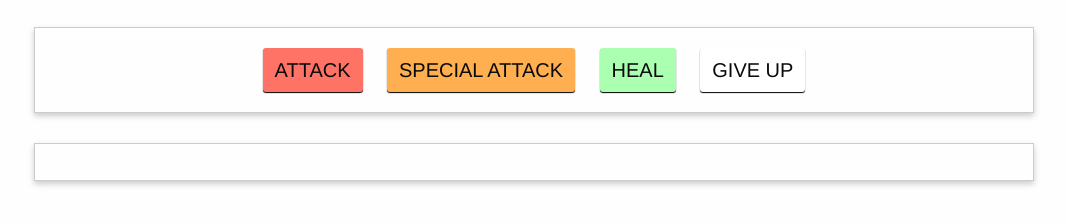
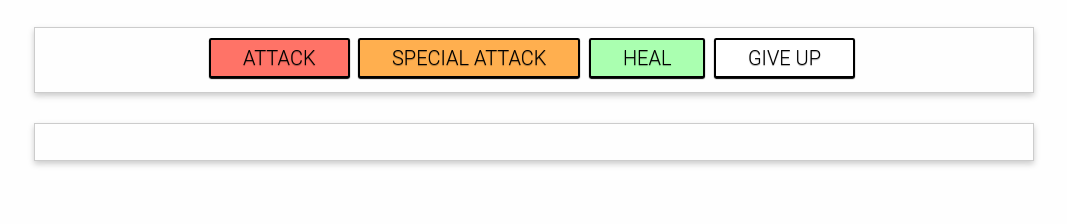
Before and after one commit to chhunsocheat/Vue-Monster-Project, a plain HTML site: page index.html in a window 1280 px wide. Both pictures are taken after a click on the button "START NEW GAME". Shown: the part 134-358 px from the top of the page, without its empty margins (106-1173 px from the left). Drawn offline with nearby package versions, Linux system fonts and the light colour scheme.

Commit message:
new button

```diff
--- a/app.js
+++ b/app.js
@@ -12,14 +12,9 @@ new Vue({
             this.monsterHealth=100;
         },
         attack:function(){
-            let max=10;
-            let min=3;
-            let damage=Math.max(Math.floor(Math.random()*max)+1,min)
-            this.playerHealth-=damage;
-             max=15;
-             min=3;
-            damage=Math.max(Math.floor(Math.random()*max)+1,min)
-            this.monsterHealth-=damage;
+
+            this.playerHealth-=this.calculateDamage(3,15);
+            this.monsterHealth-=this.calculateDamage(3,20);
             if(this.playerHealth<=0){
                 alert("You've Lost")
                 this.startGame();
@@ -33,12 +28,21 @@ new Vue({
             let min=3;
             let damage=Math.max(Math.floor(Math.random()*max)+1,min)
             this.playerHealth-=damage;
+            this.monsterHealth-=damage;
         },
         heal:function(){
-
+            let max=20;
+            let min=3;
+            let damage=Math.max(Math.floor(Math.random()*max)+1,min)
+            this.playerHealth+=damage;
         },
         giveUp:function(){
-
+            alert("You are a loser");
+            this.gameIsRunning=false;
+            this.startGame();
         },
+        calculateDamage:function(min,max){
+            return Math.max(Math.floor(Math.random()*max)+1,min)
+        }
     }
 })
--- a/css/app.css
+++ b/css/app.css
@@ -92,3 +92,126 @@ button {
 #give-up:hover {
     background-color: #c7c7c7;
 }
+.button5 {
+    display: inline-block;
+    padding: 0.4em 1.6em;
+    border: 0.1em solid #000000;
+    margin:0 0.2em 0.2em 0;
+    border-radius:0.12em;
+    box-sizing: border-box;
+    text-decoration:none;
+    font-family:'Roboto',sans-serif;
+    font-weight:300;
+    color:#000000;
+    text-shadow: 0 0.04em 0.04em rgba(0,0,0,0.35);
+
+    background-color:#42cc8c;
+text-align:center;
+transition: all 0.15s;
+
+}
+.button5:hover{
+text-shadow: 0 0 2em rgba(255,255,255,1);
+color:#FFFFFF;
+border-color:#FFFFFF;
+}
+.button-attack {
+    display: inline-block;
+    padding: 0.4em 1.6em;
+    border: 0.1em solid #000000;
+    margin:0 0.2em 0.2em 0;
+    border-radius:0.12em;
+    box-sizing: border-box;
+    text-decoration:none;
+    font-family:'Roboto',sans-serif;
+    font-weight:300;
+    color:#000000;
+    text-shadow: 0 0.04em 0.04em rgba(0,0,0,0.35);
+
+    background-color:#ee183b;
+text-align:center;
+transition: all 0.15s;
+
+}
+.button-attack:hover{
+text-shadow: 0 0 2em rgba(255,255,255,1);
+color:#FFFFFF;
+border-color:#FFFFFF;
+}
+.button-special {
+    display: inline-block;
+    padding: 0.4em 1.6em;
+    border: 0.1em solid #000000;
+    margin:0 0.2em 0.2em 0;
+    border-radius:0.12em;
+    box-sizing: border-box;
+    text-decoration:none;
+    font-family:'Roboto',sans-serif;
+    font-weight:300;
+    color:#000000;
+    text-shadow: 0 0.04em 0.04em rgba(0,0,0,0.35);
+
+    background-color:#e4e128;
+text-align:center;
+transition: all 0.15s;
+
+}
+.button-special:hover{
+text-shadow: 0 0 2em rgba(255,255,255,1);
+color:#FFFFFF;
+border-color:#FFFFFF;
+}
+.button-heal {
+    display: inline-block;
+    padding: 0.4em 1.6em;
+    border: 0.1em solid #000000;
+    margin:0 0.2em 0.2em 0;
+    border-radius:0.12em;
+    box-sizing: border-box;
+    text-decoration:none;
+    font-family:'Roboto',sans-serif;
+    font-weight:300;
+    color:#000000;
+    text-shadow: 0 0.04em 0.04em rgba(0,0,0,0.35);
+
+    background-color:#42cc8c;
+text-align:center;
+transition: all 0.15s;
+
+}
+.button-heal:hover{
+text-shadow: 0 0 2em rgba(255,255,255,1);
+color:#FFFFFF;
+border-color:#FFFFFF;
+}
+.button-giveup {
+    display: inline-block;
+    padding: 0.4em 1.6em;
+    border: 0.1em solid #000000;
+    margin:0 0.2em 0.2em 0;
+    border-radius:0.12em;
+    box-sizing: border-box;
+    text-decoration:none;
+    font-family:'Roboto',sans-serif;
+    font-weight:300;
+    color:#000000;
+    text-shadow: 0 0.04em 0.04em rgba(0,0,0,0.35);
+
+    background-color:#d6eb1b;
+text-align:center;
+transition: all 0.15s;
+
+}
+.button-giveup:hover{
+text-shadow: 0 0 2em rgba(255,255,255,1);
+color:#FFFFFF;
+border-color:#FFFFFF;
+}
+@media all and (max-width:30em){
+.button5, .button-attack, .button-special, .button-heal, .button-giveup{
+display:block;
+margin:0.4em auto;
+}
+
+
+}
--- a/index.html
+++ b/index.html
@@ -32,17 +32,17 @@
             </div>
         </div>
     </section>
-    <section class="row controls" v-if="!gameIsRunning">
+    <section class="row controls" v-if="gameIsRunning===false">
         <div class="small-12 columns">
-            <button id="start-game" @click="startGame">START NEW GAME</button>
+            <button  class="button5" @click="startGame">START NEW GAME</button>
         </div>
     </section>
     <section class="row controls" v-else>
         <div class="small-12 columns">
-            <button id="attack" @click="attack">ATTACK</button>
-            <button id="special-attack" @click="speacialAttack">SPECIAL ATTACK</button>
-            <button id="heal" @click="heal">HEAL</button>
-            <button id="give-up" @click="giveUp">GIVE UP</button>
+            <button id="attack" class="button-attack" @click="attack">ATTACK</button>
+            <button id="special-attack" class="button-special" @click="speacialAttack">SPECIAL ATTACK</button>
+            <button id="heal" class="button-heal" @click="heal">HEAL</button>
+            <button id="give-up" class="button-giveup" @click="giveUp">GIVE UP</button>
         </div>
     </section>
     <section class="row log">
```
